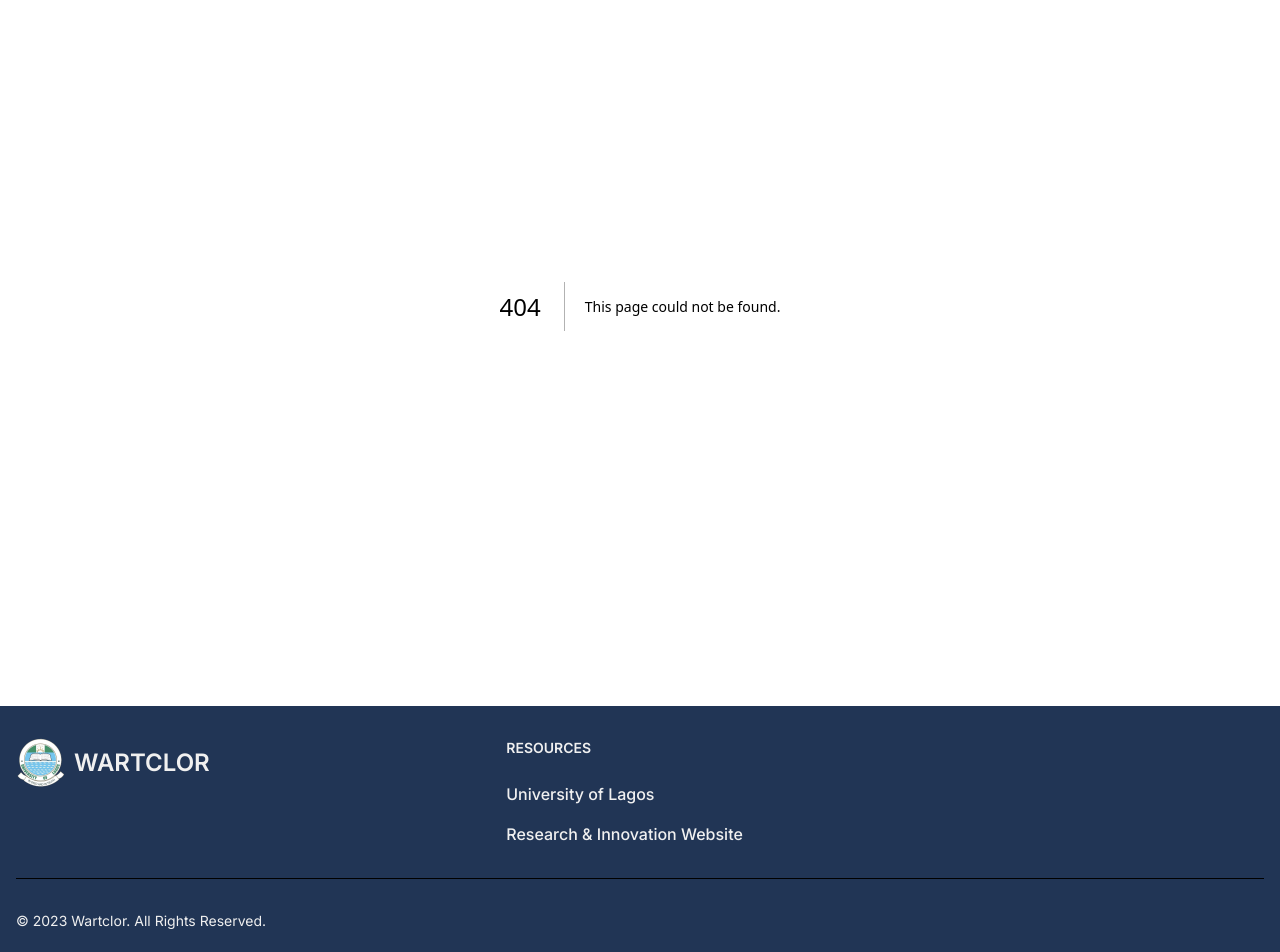
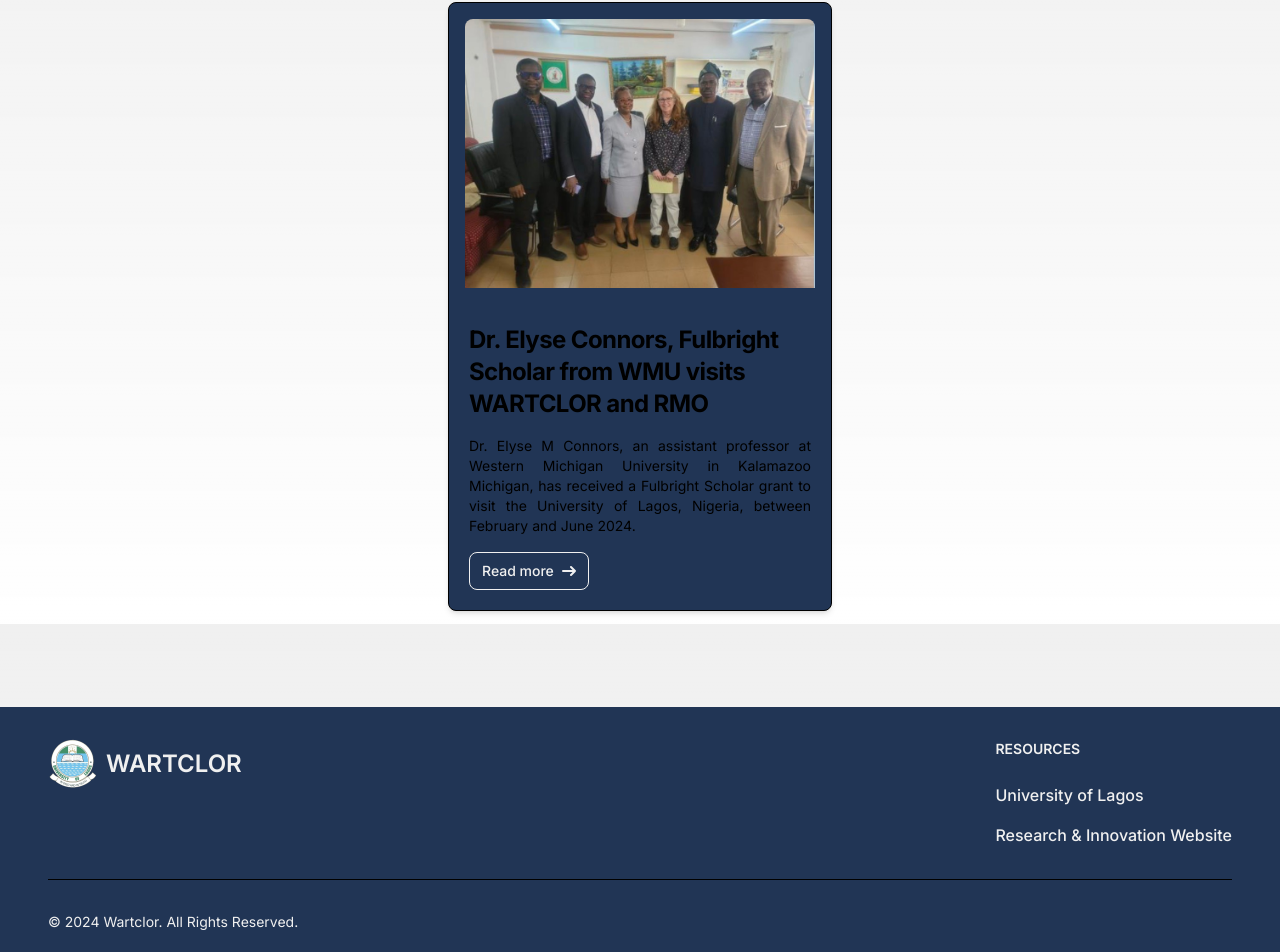
Before and after one commit to Quadry01/wartclor, a Next.js app: page /components/News in a window 1280 px wide. Before the commit this address had no page. Shown: the part 176-1128 px from the top of the page. Built offline with nearby package versions, Linux system fonts and the light colour scheme; what tailwindcss-animated would draw is missing.

Commit message:
started news page and other development

```diff
--- /dev/null
+++ b/app/News1/page.js
@@ -0,0 +1,16 @@
+import React from 'react'
+
+function News1() {
+  return (
+    <div>
+
+
+
+
+
+
+    </div>
+  )
+}
+
+export default News1
--- a/app/components/Data/Data.js
+++ b/app/components/Data/Data.js
@@ -29,4 +29,7 @@ import Olubanke from "./olobanke.png"
   { key:4, course_name: "PGD in Vision Rehabilitation Therapy(Part Time)", description: "Department of Opthalmology", path:"/PVR" },
 ];
 
- export default {course, staff}
+const news = [
+   { key:1, title: "Dr. Elyse Connors, Fulbright Scholar from WMU visits WARTCLOR and RMO", description: "Dr. Elyse M Connors, an assistant professor at Western Michigan University in Kalamazoo Michigan, has received a Fulbright Scholar grant to visit the University of Lagos, Nigeria, between February and June 2024.", path:"/OMR"},
+];
+ export default {course, staff, news}
--- a/app/components/Footer/page.js
+++ b/app/components/Footer/page.js
@@ -5,8 +5,8 @@ function Footer() {
   return (
 
 
-<footer className=" w-full h-full bg-dark-blue ">
-    <div className="mx-auto w-full max-w-screen-xl p-4 py-6 lg:py-8">
+<footer className="px-8 w-full h-full bg-dark-blue ">
+    <div className="w-full  p-4 py-6 lg:py-8">
         <div className="md:flex md:justify-between">
           <div className="mb-6 md:mb-0">
               <a href="/" className="flex items-center">
@@ -14,21 +14,21 @@ function Footer() {
                   <span className="self-center text-white text-2xl font-semibold whitespace-nowrap dark:text-white">WARTCLOR</span>
               </a>
           </div>
-          <div className="grid grid-cols-2 gap-8 sm:gap-6 sm:grid-cols-3">
+          <div className=" gap-8 sm:gap-6 sm:grid-cols-3">
               <div>
                   <h2 className="mb-6 text-sm font-semibold text-white uppercase dark:text-white">Resources</h2>
                   <ul className="text-gray-500 dark:text-gray-400 font-medium">
                       <li className="mb-4">
-                          <a href="/" className=" text-white hover:underline">University of Lagos</a>
+                          <a target={0} href="https://unilag.edu.ng/" className=" text-white hover:underline">University of Lagos</a>
                       </li>
                       <li>
-                          <a href="/" className=" text-white hover:underline">Research & Innovation Website</a>
+                          <a  target={0} href="https://research.unilag.edu.ng/" className=" text-white hover:underline">Research & Innovation Website</a>
                       </li>
                   </ul>
               </div>
 
-              <div>
-                  {/* <h2 className="mb-6 text-sm font-semibold text-white uppercase ">Legal</h2>
+              {/* <div>
+                  <h2 className="mb-6 text-sm font-semibold text-white uppercase ">Legal</h2>
                   <ul className="text-white  font-medium">
                       <li className="mb-4">
                           <a href="#" className="hover:underline">Privacy Policy</a>
@@ -36,13 +36,13 @@ function Footer() {
                       <li>
                           <a href="#" className="hover:underline">Terms &amp; Conditions</a>
                       </li>
-                  </ul> */}
-              </div>
+                  </ul>
+              </div> */}
           </div>
       </div>
       <hr className="my-6 border-gray-200 sm:mx-auto dark:border-gray-700 lg:my-8" />
       <div className="sm:flex sm:items-center sm:justify-between">
-          <span className="text-sm text-white sm:text-center dark:text-gray-400">  &copy;  2023 <a href="wartclor.com" className=" text-white hover:underline">Wartclor</a>. All Rights Reserved.
+          <span className="text-sm text-white sm:text-center dark:text-gray-400">  &copy;  2024 <a href="wartclor.com" className=" text-white hover:underline">Wartclor</a>. All Rights Reserved.
           </span>
 
       </div>
--- a/app/components/Hero/page.js
+++ b/app/components/Hero/page.js
@@ -1,4 +1,6 @@
 import React from "react";
+import Link from 'next/link'
+
 
 function Hero() {
   return (
@@ -11,12 +13,12 @@ function Hero() {
           </h1>
           <p className="mb-8 text-lg font-normal  text-white text-gray-300 lg:text-xl sm:px-16 lg:px-48">
             The West African Regional Research and Training Center on Low Vision
-            and Rehabilitation (WARTCLOR) at UNILAG is established to reduce the
+            and Rehabilitation (WARTCLOR) at UNILAG was established to reduce the
             burden of Low Vision at both National and Regional levels.
           </p>
           <div className="flex flex-col space-y-4 sm:flex-row sm:justify-center sm:space-y-0">
-            <a
-              href="#"
+            <Link
+              href="#course"
               className="inline-flex justify-center items-center py-3 px-5 text-base font-medium text-center text-white rounded-lg bg-blue-700 hover:bg-blue-800 focus:ring-4 focus:ring-blue-300 dark:focus:ring-blue-900"
             >
               Get started
@@ -35,13 +37,13 @@ function Hero() {
                   d="M1 5h12m0 0L9 1m4 4L9 9"
                 />
               </svg>
-            </a>
-            <a
-              href="#"
+            </Link>
+            <Link
+              href="#course"
               className="inline-flex justify-center hover:text-gray-900 items-center py-3 px-5 sm:ms-4 text-base font-medium text-center text-white rounded-lg border border-white hover:bg-gray-100 focus:ring-4 focus:ring-gray-400"
             >
               Learn more
-            </a>
+            </Link>
           </div>
         </div>
       </section>
--- /dev/null
+++ b/app/components/News/page.js
@@ -0,0 +1,68 @@
+import React from "react";
+import Link from "next/link";
+import Image from "next/image";
+import image1 from "./nw1.jpeg";
+import data from "../Data/Data";
+
+function Newspage() {
+  return (
+    <>
+      <h1 className="inline-block p-2 mb-4 ml-20 bg-white  text-4xl border-y-4 text-dark-blue bold ">
+        NEWS
+      </h1>
+      <div className=" justify-center flex flex-wrap  pb-20 hover:shadow-2xl">
+        {data.news.map((item) => (
+          <div
+            key={item.key}
+            class="max-w-sm m-4 bg-dark-blue border border-gray-200 rounded-lg shadow-md "
+          >
+            <div className="p-4">
+              <Link href="#">
+                <Image
+                  class="rounded-t-lg"
+                  width={400}
+                  height={300}
+                  src={image1}
+                  alt=""
+                />
+              </Link>
+            </div>
+            <div className="p-5">
+              <Link href="#">
+                <h5 className="mb-2 text-2xl font-bold tracking-tight text-gray-900 dark:text-white">
+                  {item.title}
+                </h5>
+              </Link>
+              <p className="mb-4 mt-4 text-sm text-justify font-normal text-gray-700 ">
+                {item.description}
+              </p>
+              <Link
+                href="#"
+                className="inline-flex items-center px-3 py-2 text-sm font-medium border text-center text-white bg-blue-700 rounded-lg hover:bg-blue-800 focus:ring-4 focus:outline-none focus:ring-blue-300 "
+              >
+                Read more
+                <svg
+                  className="rtl:rotate-180 w-3.5 h-3.5 ms-2"
+                  aria-hidden="true"
+                  xmlns="http://www.w3.org/2000/svg"
+                  fill="none"
+                  viewBox="0 0 14 10"
+                >
+                  <path
+                    stroke="currentColor"
+                    stroke-linecap="round"
+                    stroke-linejoin="round"
+                    stroke-width="2"
+                    d="M1 5h12m0 0L9 1m4 4L9 9"
+                  />
+                </svg>
+              </Link>
+            </div>
+          </div>
+        ))}
+      </div>
+    </>
+  );
+}
+
+export default Newspage;
--- a/app/components/Staffs/page.js
+++ b/app/components/Staffs/page.js
@@ -3,14 +3,18 @@ import Image from "next/image";
 import { FaLinkedin } from "react-icons/fa6";
 import { SiGmail } from "react-icons/si";
 import data from "../Data/Data";
+import Link from 'next/link'
+
 
 function Staff() {
-  return (
-    <section className="animate-fade-up justify-center  w-full h-auto px-10 pt-32 flex flex-wrap overflow-hidden">
-      <div className="text-center m-auto  text-4xl p-2 border-4 text-dark-blue bold mt-4 max-[600px]:text-2xl ">
+  return (<>
+        <svg className="relative top-1" xmlns="http://www.w3.org/2000/svg" viewBox="0 0 1440 320"><path fill="#e9c874" fillOpacity="1" d="M0,288L48,272C96,256,192,224,288,197.3C384,171,480,149,576,165.3C672,181,768,235,864,250.7C960,267,1056,245,1152,250.7C1248,256,1344,288,1392,304L1440,320L1440,320L1392,320C1344,320,1248,320,1152,320C1056,320,960,320,864,320C768,320,672,320,576,320C480,320,384,320,288,320C192,320,96,320,48,320L0,320Z"></path></svg>
+
+    <section id="staff" className=" bg-light-yellow animate-fade-up justify-center  w-full h-auto px-4 pt-10 flex flex-wrap overflow-hidden">
+      <div className="text-center m-auto  text-4xl p-2 border-4 text-dark-blue bold  max-[600px]:text-2xl ">
         CENTRE MANAGEMENT TEAM
       </div>
-      <div className=" flex  flex-wrap justify-center animate-fade-up h-auto py-10 w-full via-light-yellow">
+      <div className=" flex  flex-wrap justify-center animate-fade-up h-auto pt-20  pb-20 w-full via-light-yellow max-[600px]:pb-10 max-[600px]:pt-10">
         {data.staff.map((item) => (
           <div
             key={item.key}
@@ -48,8 +52,16 @@ function Staff() {
             </div>
           </div>
         ))}
+        <Link href={"/"} className="inline-flex items-center mt-10 px-3 py-2 text-sm font-medium text-center border-2 text-dark-blue bg-blue-700 rounded-lg hover:bg-blue-800 focus:ring-4 focus:outline-none focus:ring-blue-300  ">
+            See more
+             <svg className="rtl:rotate-180 w-3.5 h-3.5 ms-2" aria-hidden="true" xmlns="http://www.w3.org/2000/svg" fill="none" viewBox="0 0 14 10">
+                <path stroke="currentColor" strokeLinecap="round" strokeLinejoin="round" strokeWidth="2" d="M1 5h12m0 0L9 1m4 4L9 9"/>
+            </svg>
+        </Link>
       </div>
+
     </section>
+<svg relative top-20 xmlns="http://www.w3.org/2000/svg" viewBox="0 0 1440 320"><path fill="#e9c874" fill-opacity="1" d="M0,128L34.3,144C68.6,160,137,192,206,208C274.3,224,343,224,411,192C480,160,549,96,617,101.3C685.7,107,754,181,823,192C891.4,203,960,149,1029,133.3C1097.1,117,1166,139,1234,154.7C1302.9,171,1371,181,1406,186.7L1440,192L1440,0L1405.7,0C1371.4,0,1303,0,1234,0C1165.7,0,1097,0,1029,0C960,0,891,0,823,0C754.3,0,686,0,617,0C548.6,0,480,0,411,0C342.9,0,274,0,206,0C137.1,0,69,0,34,0L0,0Z"></path></svg>    </>
   );
 }
 
--- a/app/layout.js
+++ b/app/layout.js
@@ -16,7 +16,7 @@ export const metadata = {
 export default function RootLayout({ children }) {
   return (
     <html className="h-full" lang="en">
-      <body className={inter.className}>
+      <body className={`${inter.className} bg-white`}>
         <Navbar />
         {children}
         <Footer/>
--- a/app/page.js
+++ b/app/page.js
@@ -1,14 +1,16 @@
-"use client"
+"use client";
 import Hero from "./components/Hero/page";
 import Staff from "./components/Staffs/page";
 import Course from "./components/Courses/page";
+import Newspage from "./components/News/page";
 
 export default function Home() {
   return (
-    <main className=" bg-light-yellow ">
-<Hero/>
-    <Course/>
-     <Staff/>
+    <main className=" bg-white ">
+      <Hero />
+      <Course />
+      <Staff />
+      <Newspage />
     </main>
   );
 }
--- a/tailwind.config.js
+++ b/tailwind.config.js
@@ -10,7 +10,7 @@ module.exports = {
       'white':"#F0F0F0",
       'dark-blue': "#213555",
       'light-blue': "#4F709C",
-      'light-yellow': "#E9C874"
+      'light-yellow': "#E9C874",
     },
     extend: {
       backgroundImage: {
```
Also changed, not shown: app/components/Courses/page.js (+5 -7 lines), app/components/Navbar/page.js (+24 -23 lines), app/components/News/news1.jpeg (added), app/components/News/nw1.jpeg (added).
